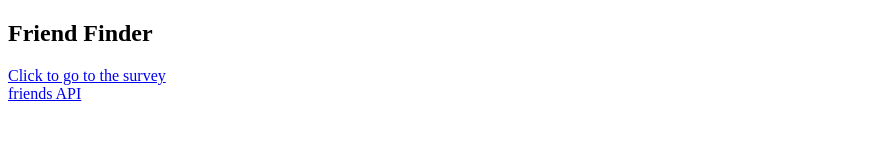
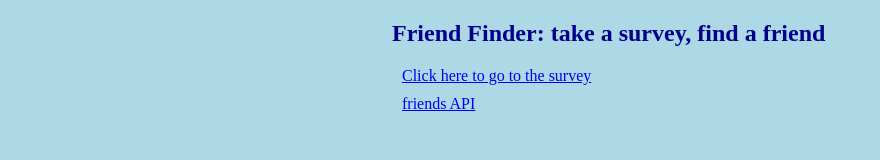
Before and after one commit to RexStrider/FriendFinder, a website: page app/public/home.html in a window 1280 px wide. Shown: the whole page, without its empty margins (0-880 px from the left). Drawn offline with Linux system fonts and the light colour scheme; files that its build step writes are made by us from their sources.

Commit message:
updating home page

```diff
--- a/app/public/home.html
+++ b/app/public/home.html
@@ -4,16 +4,19 @@
     <meta charset="UTF-8">
     <meta name="viewport" content="width=device-width, initial-scale=1.0">
     <meta http-equiv="X-UA-Compatible" content="ie=edge">
+
+    <link rel="stylesheet" type="text/css" href="static/css/style.css">
+
     <title>Friend Finder</title>
 </head>
 <body>
     <section>
-        <h1>Friend Finder</h1>
+        <h1>Friend Finder: take a survey, find a friend</h1>
     </section>
-    <section>
-        <a href="/survey">Click to go to the survey</a>
+    <section class="link">
+        <a href="/survey">Click here to go to the survey</a>
     </section>
-    <section>
+    <section class="link">
         <a href="/api/friends">friends API</a>
     </section>
 </body>
--- a/app/static/css/style.css
+++ b/app/static/css/style.css
@@ -1,7 +1,15 @@
+html {
+    background-color: lightblue;
+}
+
 body {
     color: darkblue;
 
     padding-left: 30%;
+}
+
+.link {
+    margin: 10px;
 }
 
 form section {
```
Also changed, not shown: app/public/survey.html (+3 -1 lines).
